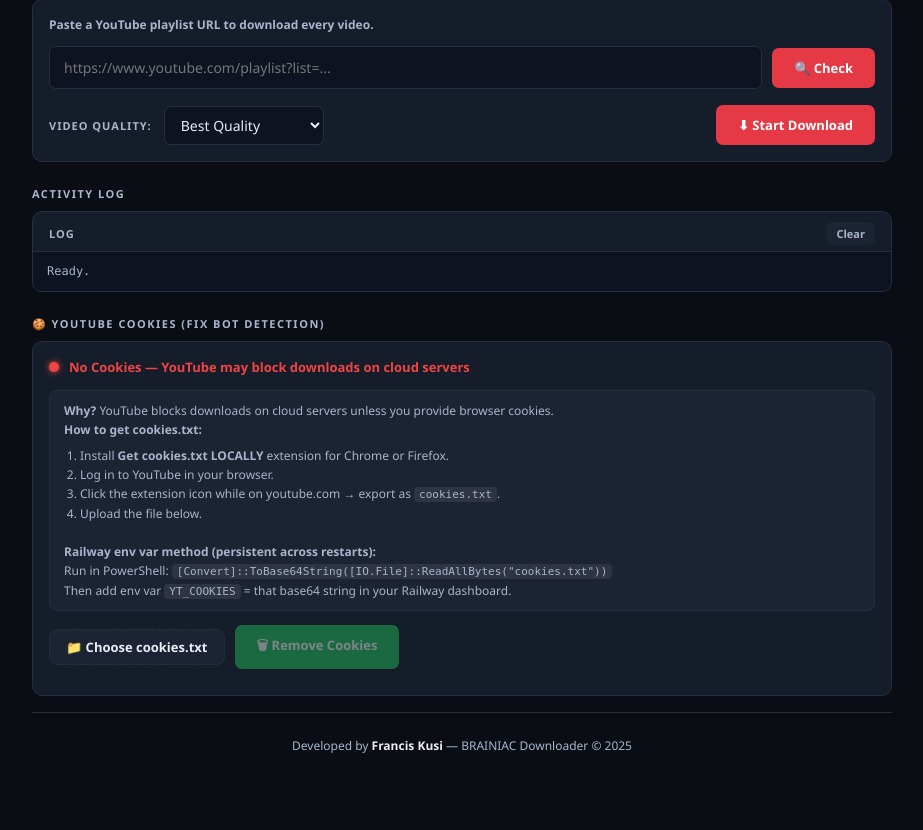
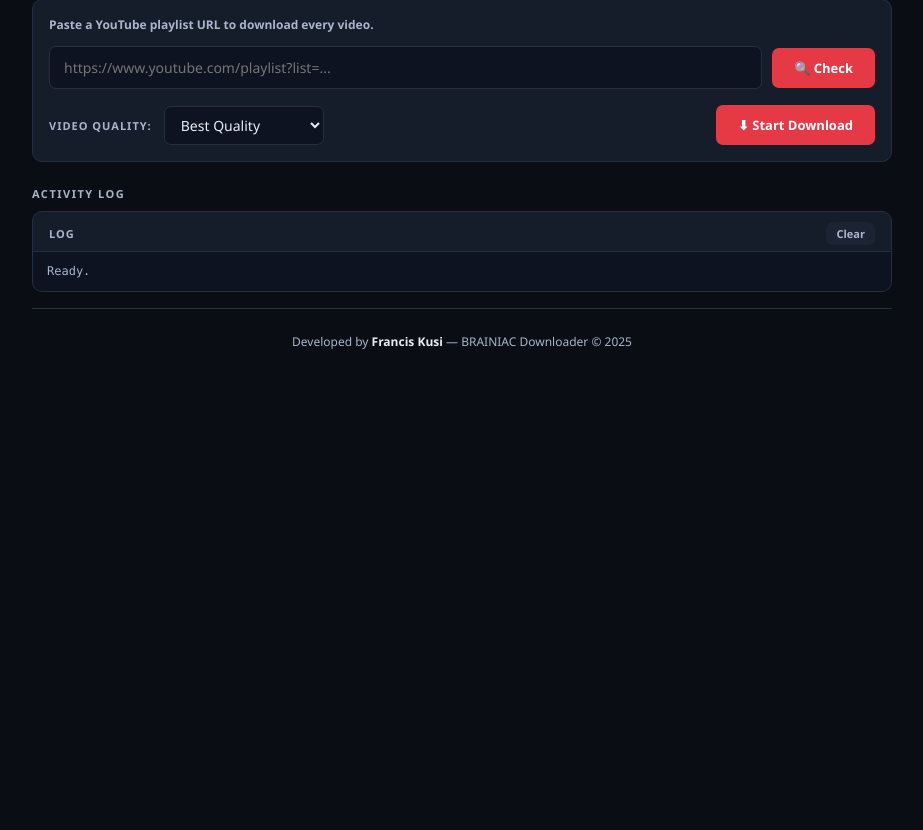
Before and after one commit to brainiacweb-tech/BRAINIAC-YouTube-Playlist-Downloader, a Flask app: page / in a window 1280 px wide. Shown: the part 130-960 px from the top of the page, without its empty margins (178-1101 px from the left). After the commit the page ends 479 px from the top, so only its background shows below. Run offline with Flask 3, Linux system fonts and the light colour scheme; some libraries are stand-ins or nearby versions.

Commit message:
Remove cookie panel from UI — bot detection handled silently

```diff
--- a/templates/index.html
+++ b/templates/index.html
@@ -361,63 +361,6 @@ select option { background: var(--card2); }
   .card-body { padding: 12px; }
 }
 
-/* ── Cookie Management ── */
-.cookie-card .card-body { padding: 16px; }
-.cookie-status-row {
-  display: flex;
-  align-items: center;
-  gap: 10px;
-  margin-bottom: 14px;
-}
-.cookie-dot {
-  width: 10px; height: 10px; border-radius: 50%;
-  background: var(--muted);
-  flex-shrink: 0;
-  transition: background .3s;
-}
-.cookie-dot.active { background: #22c55e; box-shadow: 0 0 6px #22c55e; }
-.cookie-dot.inactive { background: #ef4444; box-shadow: 0 0 6px #ef4444; }
-.cookie-status-text { font-size: 13px; font-weight: 600; }
-.cookie-instructions {
-  font-size: 12px;
-  color: var(--muted);
-  background: var(--card2);
-  border: 1px solid var(--border);
-  border-radius: 8px;
-  padding: 10px 14px;
-  margin-bottom: 14px;
-  line-height: 1.6;
-}
-.cookie-instructions code {
-  font-size: 11px;
-  background: rgba(255,255,255,.08);
-  border-radius: 4px;
-  padding: 1px 5px;
-  font-family: monospace;
-}
-.cookie-upload-row {
-  display: flex;
-  align-items: center;
-  gap: 10px;
-  flex-wrap: wrap;
-  margin-bottom: 10px;
-}
-.cookie-file-label {
-  display: inline-flex;
-  align-items: center;
-  gap: 6px;
-  background: var(--card2);
-  border: 1px dashed var(--border);
-  border-radius: 8px;
-  padding: 8px 16px;
-  font-size: 13px;
-  font-weight: 600;
-  color: var(--fg);
-  cursor: pointer;
-  transition: border-color .15s;
-}
-.cookie-file-label:hover { border-color: var(--accent); }
-.cookie-file-label input { display: none; }
 .footer {
   text-align: center;
   padding: 24px 0 16px;
@@ -598,38 +541,6 @@ select option { background: var(--card2); }
     </div>
     <div class="log-body" id="log-body">
       <p class="log-info">Ready.</p>
-    </div>
-  </div>
-
-  <!-- ═══ COOKIE MANAGEMENT ═══ -->
-  <div class="sec-label">🍪 YOUTUBE COOKIES (FIX BOT DETECTION)</div>
-  <div class="card cookie-card">
-    <div class="card-body">
-      <div class="cookie-status-row">
-        <div class="cookie-dot" id="cookie-dot"></div>
-        <span class="cookie-status-text" id="cookie-status-text">Checking…</span>
-      </div>
-      <div class="cookie-instructions">
-        <strong>Why?</strong> YouTube blocks downloads on cloud servers unless you provide browser cookies.<br>
-        <strong>How to get cookies.txt:</strong>
-        <ol style="margin:6px 0 0 16px;padding:0">
-          <li>Install <strong>Get cookies.txt LOCALLY</strong> extension for Chrome or Firefox.</li>
-          <li>Log in to YouTube in your browser.</li>
-          <li>Click the extension icon while on youtube.com → export as <code>cookies.txt</code>.</li>
-          <li>Upload the file below.</li>
-        </ol>
-        <br><strong>Railway env var method (persistent across restarts):</strong><br>
-        Run in PowerShell: <code>[Convert]::ToBase64String([IO.File]::ReadAllBytes("cookies.txt"))</code><br>
-        Then add env var <code>YT_COOKIES</code> = that base64 string in your Railway dashboard.
-      </div>
-      <div class="cookie-upload-row">
-        <label class="cookie-file-label">
-          📁 Choose cookies.txt
-          <input type="file" id="cookie-file-input" accept=".txt,text/plain" onchange="uploadCookies(this.files[0])">
-        </label>
-        <button class="btn" style="background:#22c55e;color:#fff;font-size:13px" id="cookie-remove-btn" onclick="clearCookies()" disabled>🗑 Remove Cookies</button>
-      </div>
-      <div id="cookie-msg" style="font-size:12px;color:var(--muted);margin-top:4px"></div>
     </div>
   </div>
 
@@ -891,70 +802,6 @@ function escHtml(s) {
   return (s || '').replace(/&/g,'&amp;').replace(/</g,'&lt;').replace(/>/g,'&gt;').replace(/"/g,'&quot;');
 }
 
-// ── Cookie management ─────────────────────────────────────────────────────────
-async function checkCookies() {
-  try {
-    const res = await fetch('/api/cookies');
-    const d   = await res.json();
-    const dot  = document.getElementById('cookie-dot');
-    const txt  = document.getElementById('cookie-status-text');
-    const btn  = document.getElementById('cookie-remove-btn');
-    if (d.active) {
-      dot.className  = 'cookie-dot active';
-      txt.textContent = `Cookies Active ✓  (${(d.size/1024).toFixed(1)} KB)`;
-      txt.style.color = '#22c55e';
-      btn.disabled   = false;
-    } else {
-      dot.className  = 'cookie-dot inactive';
-      txt.textContent = 'No Cookies — YouTube may block downloads on cloud servers';
-      txt.style.color = '#ef4444';
-      btn.disabled   = true;
-    }
-  } catch(e) {
-    document.getElementById('cookie-status-text').textContent = 'Could not reach server';
-  }
-}
-
-async function uploadCookies(file) {
-  if (!file) return;
-  const msg = document.getElementById('cookie-msg');
-  msg.textContent = 'Uploading…';
-  msg.style.color = 'var(--muted)';
-  try {
-    const fd = new FormData();
-    fd.append('file', file);
-    const res = await fetch('/api/cookies', { method: 'POST', body: fd });
-    const d   = await res.json();
-    if (res.ok) {
-      msg.textContent = '✓ Cookies uploaded successfully!';
-      msg.style.color = '#22c55e';
-      checkCookies();
-    } else {
-      msg.textContent = '✗ ' + (d.error || 'Upload failed');
-      msg.style.color = '#ef4444';
-    }
-  } catch(e) {
-    msg.textContent = '✗ Network error';
-    msg.style.color = '#ef4444';
-  }
-  // reset input so the same file can be re-uploaded
-  document.getElementById('cookie-file-input').value = '';
-}
-
-async function clearCookies() {
-  const msg = document.getElementById('cookie-msg');
-  try {
-    await fetch('/api/cookies', { method: 'DELETE' });
-    msg.textContent = 'Cookies removed.';
-    msg.style.color = 'var(--muted)';
-    checkCookies();
-  } catch(e) {
-    msg.textContent = '✗ Could not remove';
-    msg.style.color = '#ef4444';
-  }
-}
-
-window.addEventListener('load', checkCookies);
 </script>
 </body>
 </html>
```
